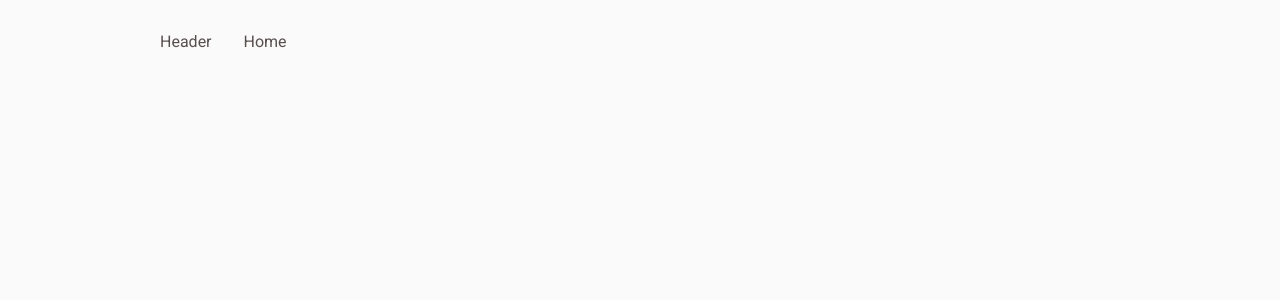
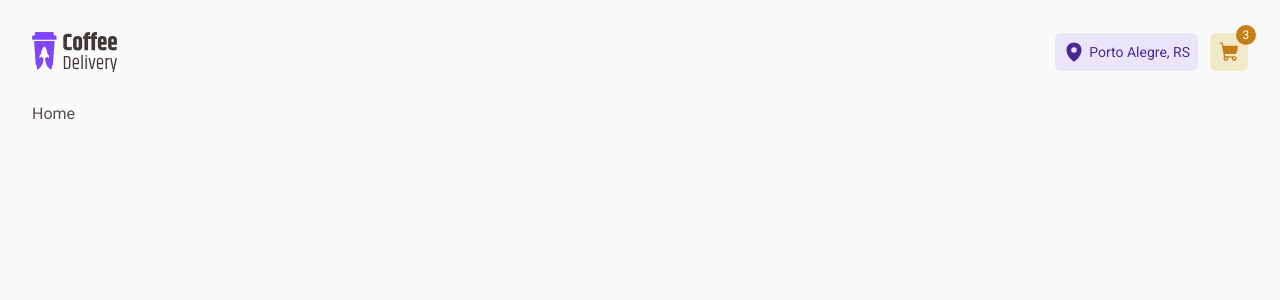
Before and after one commit to Felipe-Domingues/coffee-delivery, a React (Vite) app: page / in a window 1280 px wide. Shown: the top 300 px of the page. Built offline with nearby package versions, Linux system fonts and the light colour scheme.

Commit message:
Header structure

```diff
--- a/package.json
+++ b/package.json
@@ -10,6 +10,7 @@
     "preview": "vite preview"
   },
   "dependencies": {
+    "@phosphor-icons/react": "^2.0.10",
     "@types/styled-components": "^5.1.26",
     "react": "^18.2.0",
     "react-dom": "^18.2.0",
--- a/src/components/Header/index.tsx
+++ b/src/components/Header/index.tsx
@@ -1,3 +1,20 @@
+import { CheckoutButton, HeaderContainer, LocationButton } from './styles'
+import logoCoffeeDelivery from '../../assets/logo.svg'
+import { MapPin, ShoppingCart } from '@phosphor-icons/react'
+
 export function Header() {
-  return <p>Header</p>
+  return (
+    <HeaderContainer>
+      <img src={logoCoffeeDelivery} alt="" />
+      <nav>
+        <LocationButton>
+          <MapPin size={22} weight="fill" /> <p>Porto Alegre, RS</p>
+        </LocationButton>
+        <CheckoutButton>
+          <ShoppingCart size={22} weight="fill" />
+          <div id="Counter">3</div>
+        </CheckoutButton>
+      </nav>
+    </HeaderContainer>
+  )
 }
--- a/src/components/Header/styles.ts
+++ b/src/components/Header/styles.ts
@@ -0,0 +1,40 @@
+import styled from 'styled-components'
+import { BaseButton } from '../../layouts/DefaultLayout/styles'
+
+export const HeaderContainer = styled.header`
+  display: flex;
+  margin-bottom: 2rem;
+  flex: 1;
+  align-items: center;
+  justify-content: space-between;
+
+  nav {
+    display: flex;
+    gap: 0.75rem;
+  }
+`
+
+export const LocationButton = styled(BaseButton)`
+  gap: 4px;
+  background: ${(props) => props.theme['purple-light']};
+  color: ${(props) => props.theme['purple-dark']};
+`
+
+export const CheckoutButton = styled(BaseButton)`
+  background: ${(props) => props.theme['yellow-light']};
+  color: ${(props) => props.theme['yellow-dark']};
+
+  div#Counter {
+    height: 1.25rem;
+    width: 1.25rem;
+    border-radius: 9999px;
+    background: ${(props) => props.theme['yellow-dark']};
+    color: ${(props) => props.theme.white};
+    display: flex;
+    justify-content: center;
+    align-items: center;
+    position: absolute;
+    margin: 0 0 2.1rem 2.1rem;
+    font-size: 0.75rem;
+  }
+`
--- a/src/layouts/DefaultLayout/styles.ts
+++ b/src/layouts/DefaultLayout/styles.ts
@@ -2,7 +2,20 @@ import styled from 'styled-components'
 
 export const LayoutContainer = styled.div`
   display: flex;
+  flex-direction: column;
+  max-width: 104rem;
+  padding: 2rem;
+  margin: 0 auto;
+`
+
+export const BaseButton = styled.button`
+  display: flex;
   align-items: center;
-  gap: 2rem;
-  padding: 2rem 10rem;
+  justify-content: center;
+  padding: 0.5rem;
+  border-radius: 6px;
+  border: 0;
+  height: 2.375rem;
+  font-size: 0.875rem;
+  cursor: pointer;
 `
```
Also changed, not shown: 1 other file (tests, documents, lock files or other folders).
